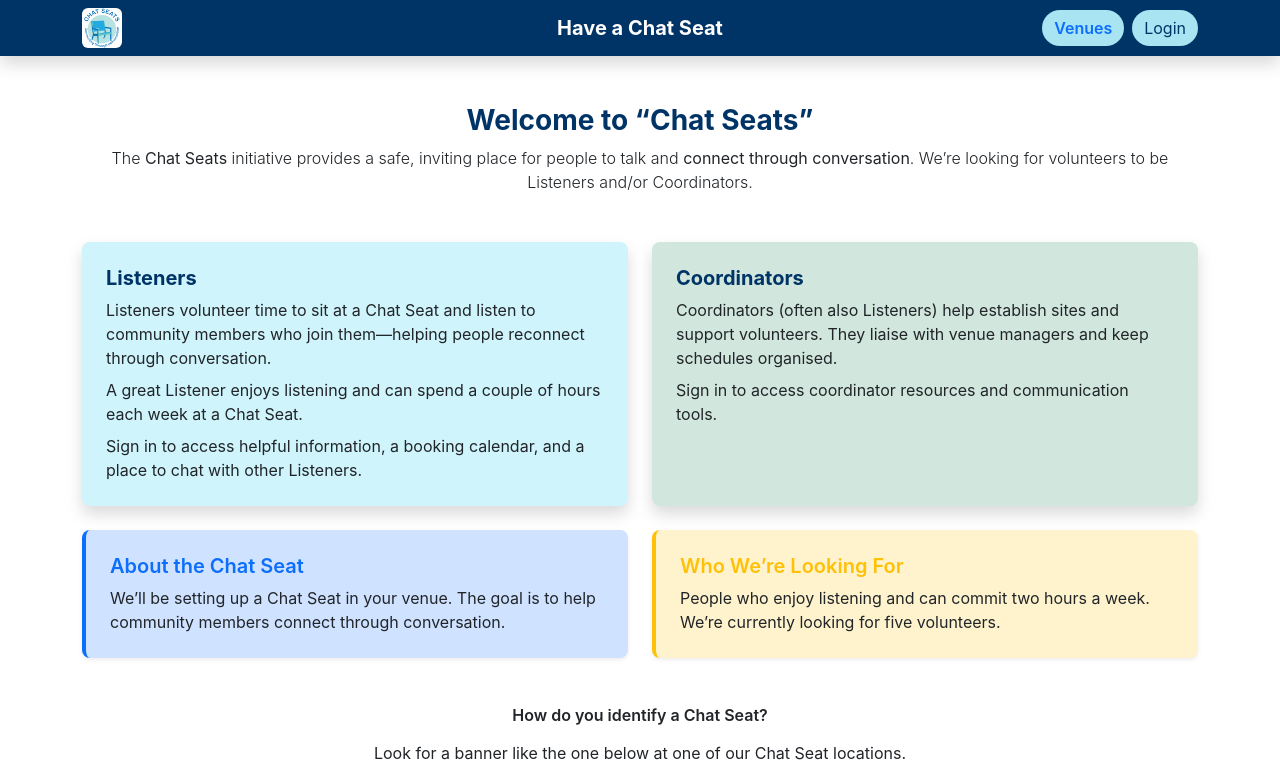
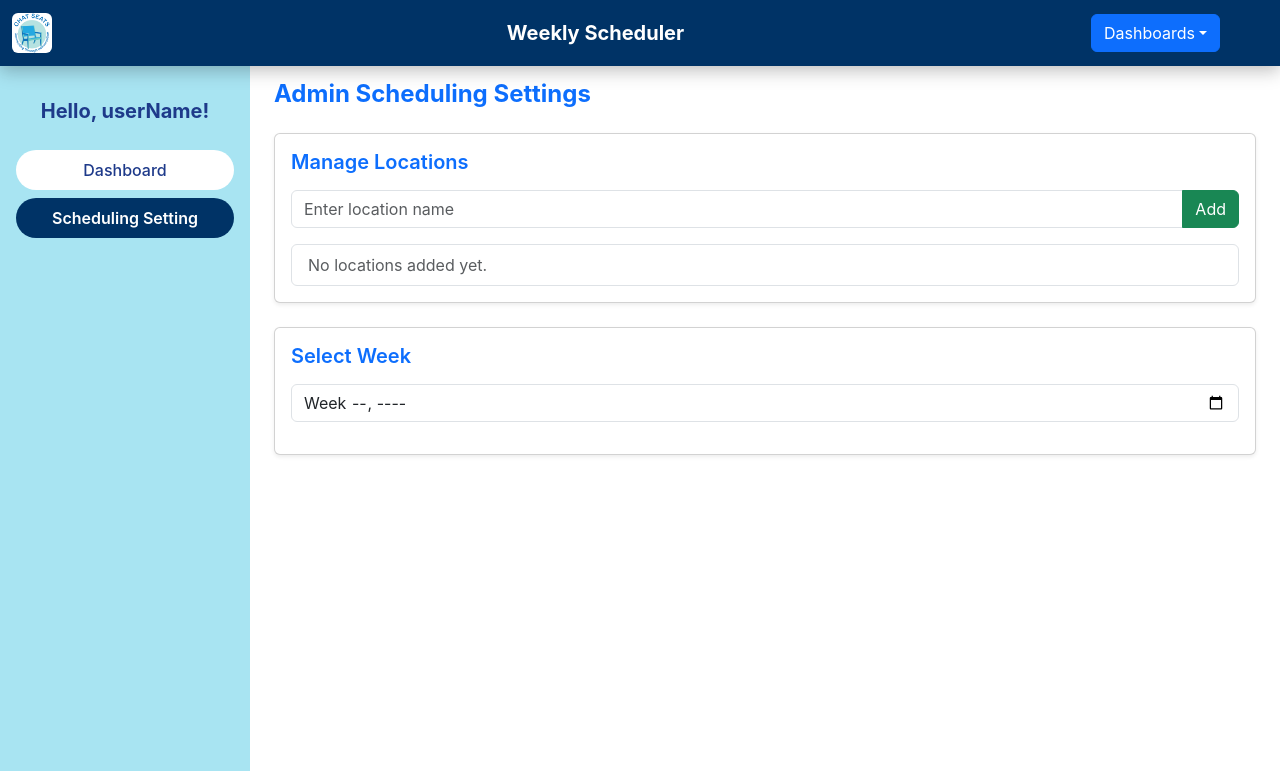
Before and after one commit to zhaqy079/ChatSeat2.0, a React (Create React App) app in the folder ChatSeat2.0/csapp/: page /adminSchedulingSetting in a window 1280 px wide. Before the commit this address led to /. Shown: the top 771 px of the page. Built offline with nearby package versions, Linux system fonts and the light colour scheme; the HTML template or start-up script is replaced by a standard one.

Commit message:
Added in FullCalendar integration for admin scheduling setting

```diff
--- a/ChatSeat2.0/csapp/src/App.js
+++ b/ChatSeat2.0/csapp/src/App.js
@@ -6,6 +6,7 @@ import Home from "./components/Home";
 import Login from "./components/Login";
 
 import AdminDashboard from "./components/Admin/AdminDashboard";
+import AdminSchedulingSetting from "./components/Admin/AdminSchedulingSetting";
 //import Venues from "./components/Venues";
 
 /*Placeholder, need one teammate done (I think TO Jordon ^^ cause Callum will do supabase stuff)
@@ -33,6 +34,7 @@ export default function App() {
                 <Route path="/login" element={<Login />} />
                 <Route path="/venues" element={<Venues />} />
                 <Route path="/admindashboard" element={<AdminDashboard />} />
+                <Route path="/adminSchedulingSetting" element={<AdminSchedulingSetting />} />
                 <Route path="*" element={<Navigate to="/" replace />} />
             </Routes>
         </Router>
--- /dev/null
+++ b/ChatSeat2.0/csapp/src/components/Admin/AdminSchedulingSetting.js
@@ -0,0 +1,139 @@
+import AdminNavbar from "./AdminNavbar";
+import AdminSidebar from "./AdminSidebar";
+import { useState, useEffect, useRef } from "react";
+import FullCalendar from "@fullcalendar/react";
+import timeGridPlugin from "@fullcalendar/timegrid";
+import interactionPlugin from "@fullcalendar/interaction";
+
+// if you get an error for packages of fullcalendar not installed, run this command in terminal
+// npm install @fullcalendar/react @fullcalendar/timegrid @fullcalendar/interaction
+export default function AdminSchedulingSetting() {
+    const [locations, setLocations] = useState([]);
+    const [newLocation, setNewLocation] = useState("");
+    const [selectedWeek, setSelectedWeek] = useState("");
+    const calendarRef = useRef(null);
+
+    // updates the calendar when the user selects a paticular week
+    useEffect(() => {
+        if (selectedWeek && calendarRef.current) {
+            const [year, week] = selectedWeek.split("-W").map(Number);
+            const firstDayOfWeek = new Date(year, 0, 1 + (week - 1) * 7);
+            calendarRef.current.getApi().gotoDate(firstDayOfWeek);
+        }
+    }, [selectedWeek]);
+
+    const handleAddLocation = () => {
+        const trimmedName = newLocation.trim();
+        if (!trimmedName) return;
+
+        // ensures there are no duplicate locations
+        const isDuplicate = locations.some(
+            (loc) => loc.name.toLowerCase() === trimmedName.toLowerCase()
+        );
+
+        if (isDuplicate) {
+            alert("This location is already added");
+            return;
+        }
+
+        const tempId = `temp-${Date.now()}`;
+        const newLoc = { id: tempId, name: newLocation };
+
+
+        setLocations([...locations, newLoc]);
+        setNewLocation("");
+    };
+
+    const handleDeleteLocation = (id) => {
+        if (!window.confirm("Are you sure you want to delete this location?")) return;
+
+        setLocations(locations.filter((loc) => loc.id !== id));
+    };
+
+    return (
+        <div>
+            <AdminNavbar title="Weekly Scheduler" />
+            <div className="d-flex">
+
+                <AdminSidebar userName="userName" />
+
+                <div className="p-4 flex-grow-1">
+
+                    <h4 className="fw-bold mb-4 text-primary">Admin Scheduling Settings</h4>
+
+                    <div className="card shadow-sm mb-4">
+                        <div className="card-body">
+                            <h3 className="h5 fw-semibold text-primary mb-3">Manage Locations</h3>
+
+                            {/* Add Location */}
+                            <div className="input-group mb-3">
+                                <input
+                                    type="text"
+                                    className="form-control"
+                                    placeholder="Enter location name"
+                                    value={newLocation}
+                                    onChange={(e) => setNewLocation(e.target.value)}
+                                />
+                                <button className="btn btn-success" onClick={handleAddLocation}>
+                                    Add
+                                </button>
+                            </div>
+
+                            {/* List of locations */}
+                            <ul className="list-group">
+                                {locations.map((loc) => (
+                                    <li
+                                        key={loc.id}
+                                        className="list-group-item d-flex justify-content-between align-items-center"
+                                    >
+                                        {loc.name}
+                                        <button
+                                            className="btn btn-sm btn-danger"
+                                            onClick={() => handleDeleteLocation(loc.id)}
+                                        >
+                                            Delete
+                                        </button>
+                                    </li>
+                                ))}
+                                {locations.length === 0 && (
+                                    <li className="list-group-item text-muted">
+                                        No locations added yet.
+                                    </li>
+                                )}
+                            </ul>
+                        </div>
+                    </div>
+
+
+                    {/* Select Week */}
+                    <div className="card shadow-sm mb-4" >
+                        <div className="card-body">
+                            <h3 className="h5 fw-semibold text-primary mb-3">Select Week</h3>
+                            <input
+                                type="week"
+                                className="form-control mb-3"
+                                value={selectedWeek}
+                                onChange={(e) => setSelectedWeek(e.target.value)}
+                            />
+                            {selectedWeek && (
+                                <div className="bg-white p-2 rounded shadow">
+                                    <FullCalendar
+                                        ref={calendarRef}
+                                        plugins={[timeGridPlugin, interactionPlugin]}
+                                        initialView="timeGridWeek"
+                                        height={430}
+                                        locale="en-AU"
+                                        headerToolbar={{
+                                            right: ''
+                                        }}
+                                    />
+                                </div>
+                            )}
+                        </div>
+                    </div>
+
+                </div>
+            </div>
+        </div>
+    );
+}
--- a/ChatSeat2.0/csapp/src/components/Admin/AdminSidebar.js
+++ b/ChatSeat2.0/csapp/src/components/Admin/AdminSidebar.js
@@ -27,8 +27,9 @@ export default function AdminSidebar({ userName = "" }) {
                 <Link to="/admindashboard" className={getActiveLink("/admindashboard")}>
                     Dashboard
                 </Link>
-                {/* testing other link colour */ }
-                <Link className={getActiveLink("hi")}>Dashboard</Link>
+                <Link to="/adminSchedulingSetting" className={getActiveLink("/adminSchedulingSetting")}>
+                    Scheduling Setting
+                </Link>
             </div>
 
             <div className="mt-3">
```
